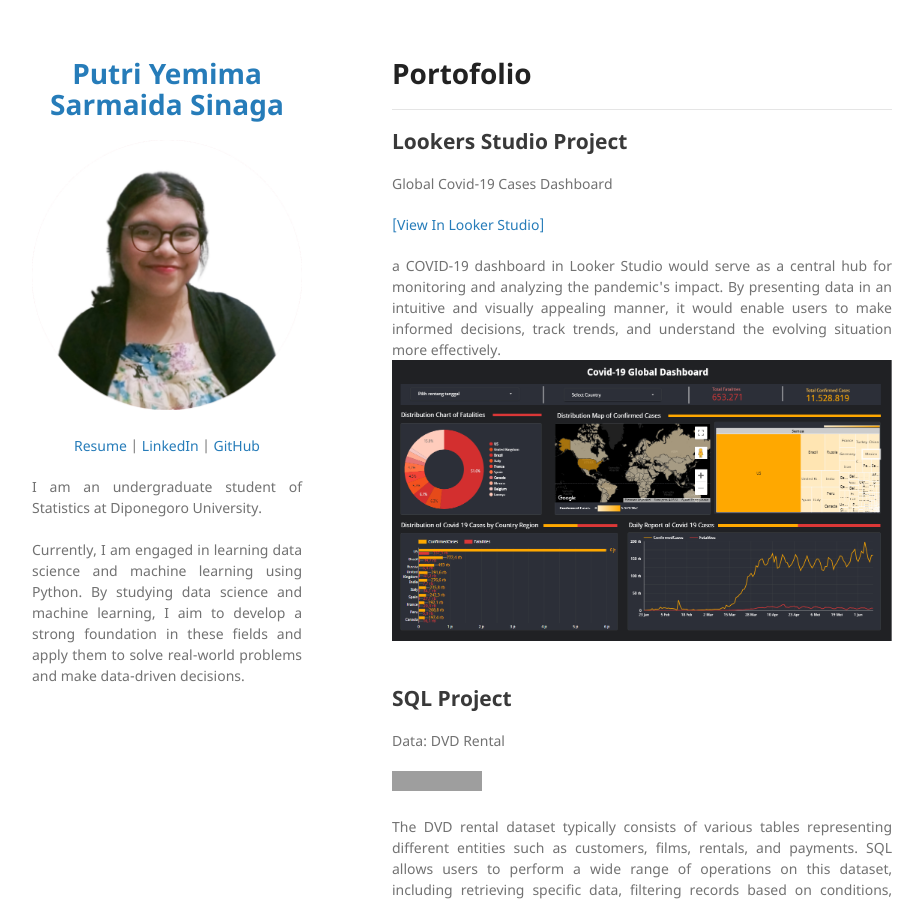
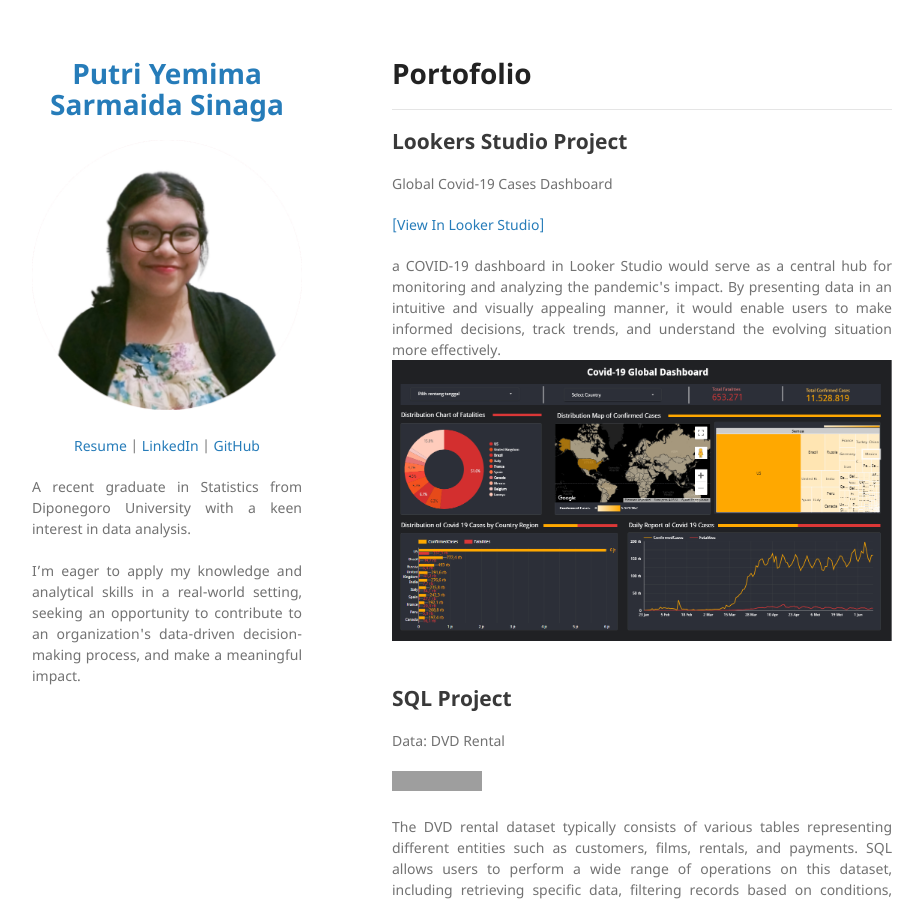
Before and after one commit to pyemimaa/portofolio, a Jekyll site: the page built from index.md, in a window 1280 px wide and 900 px high. Shown: the whole window, without its empty margins (178-1101 px from the left). Built offline with Jekyll 4.4.1, drawn with Linux system fonts in a browser that asks for light colours; our own code applies the rules of GitHub Pages for plain Markdown files; grey boxes are pictures that could not be loaded.

Commit message:
Update _config.yml

```diff
--- a/_config.yml
+++ b/_config.yml
@@ -4,15 +4,15 @@ logo: "/images/fotoyemiima.png?raw=true"
 
 description:
   <p align="center">
-  <a href="pdf/Resume_PutriYemima.pdf">Resume</a> |
+  <a href="pdf/CV_PutriYemima.pdf">Resume</a> |
   <a href="https://www.linkedin.com/in/pyemimaa/">LinkedIn</a> |
   <a href="https://github.com/pyemimaa">GitHub</a>
   </p>
 
   <p align="justify">
- I am an undergraduate student of Statistics at Diponegoro University.
+ A recent graduate in Statistics from Diponegoro University with a keen interest in data analysis.
   <br><br>
- Currently, I am engaged in learning data science and machine learning using Python. By studying data science and machine learning, I aim to develop a strong foundation in these fields and apply them to solve real-world problems and make data-driven decisions.
+ I’m eager to apply my knowledge and analytical skills in a real-world setting, seeking an opportunity to contribute to an organization's data-driven decision-making process, and make a meaningful impact.
   </p>
 
 theme: jekyll-theme-minimal
```
